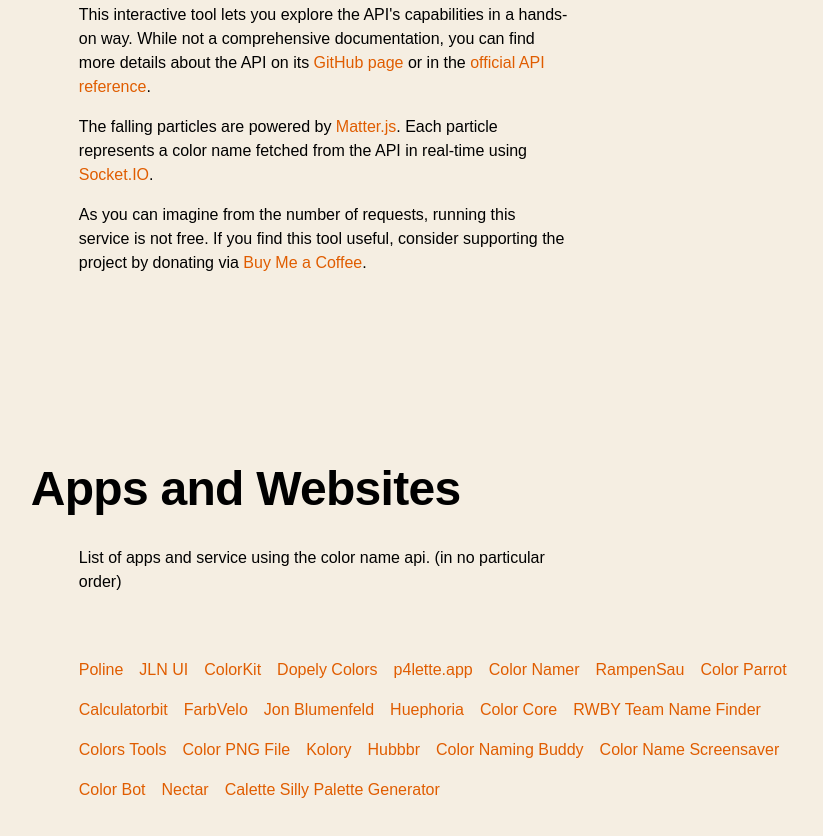
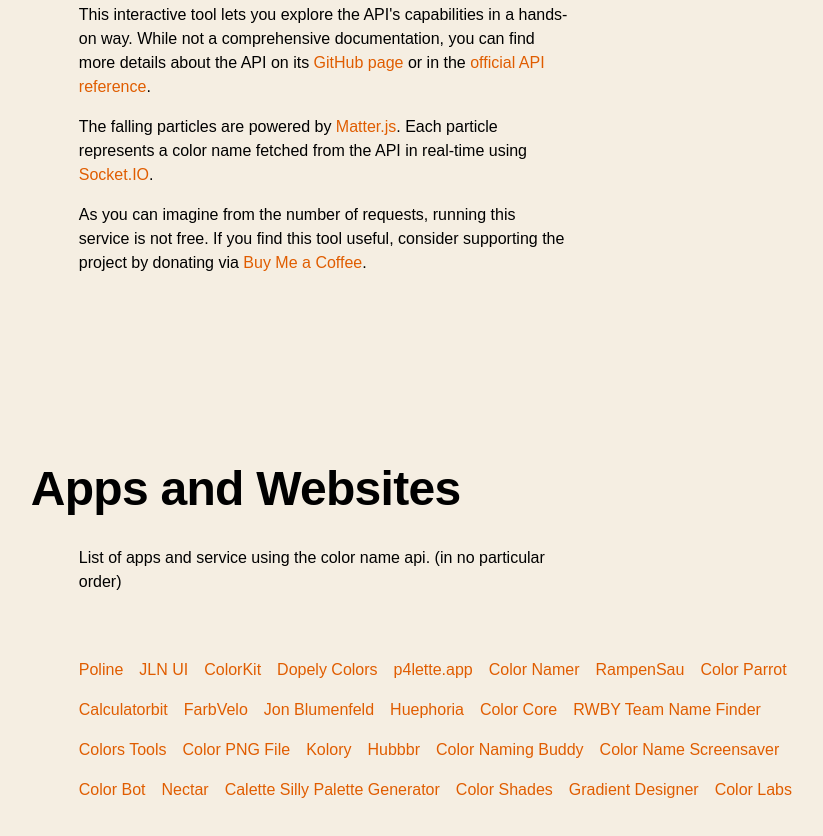
Before and after one commit to meodai/color-name-api, a website with bundled scripts: page gh-pages/index.html in a window 1280 px wide. Shown: the part 2720-3556 px from the top of the page, without its empty margins (46-869 px from the left). Built offline with nearby package versions, Linux system fonts and the light colour scheme; no server answers; animation ran at ten frames a second; a web font is replaced by a local one.

Commit message:
more refs

```diff
--- a/gh-pages/index.html
+++ b/gh-pages/index.html
@@ -405,6 +405,9 @@
       <li><a href="https://x.com/color_parrot" target="_blank">Color Bot</a></li>
       <li><a href="https://nectar.color.pizza/" target="_blank">Nectar</a></li>
       <li><a href="https://calette-2c7.pages.dev/" target="_blank">Calette Silly Palette Generator</a></li>
+      <li><a href="https://colorshades.io/" target="_blank">Color Shades</a></li>
+      <li><a href="https://gradientdesigner.netlify.app/" target="_blank">Gradient Designer</a></li>
+      <li><a href="https://colorlabs.pages.dev/" target="_blank">Color Labs</a></li>
     </ul>
 
     </div>
```
